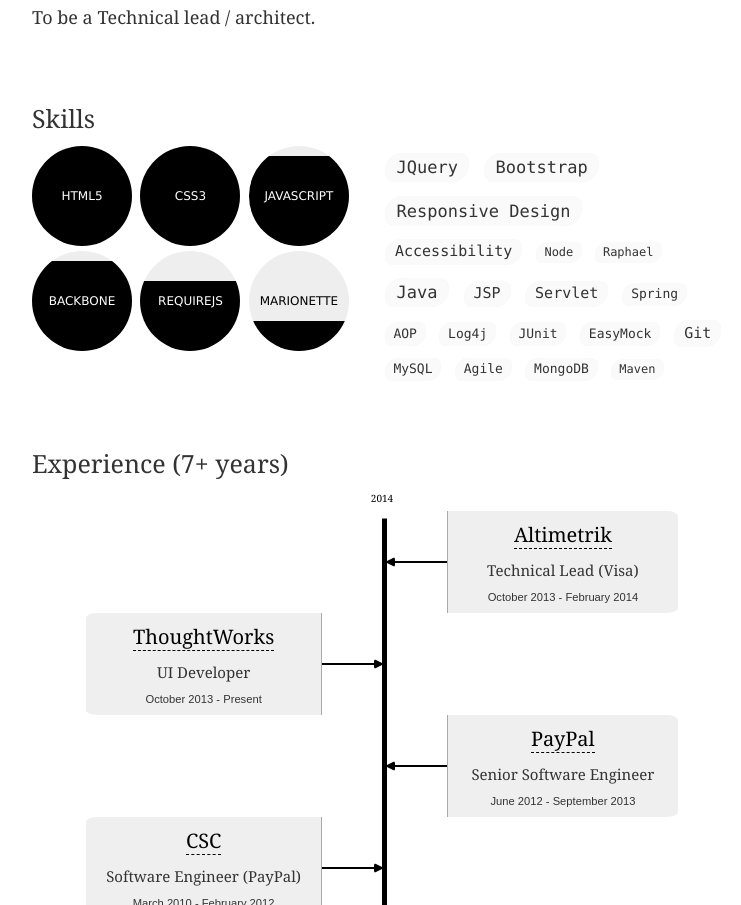
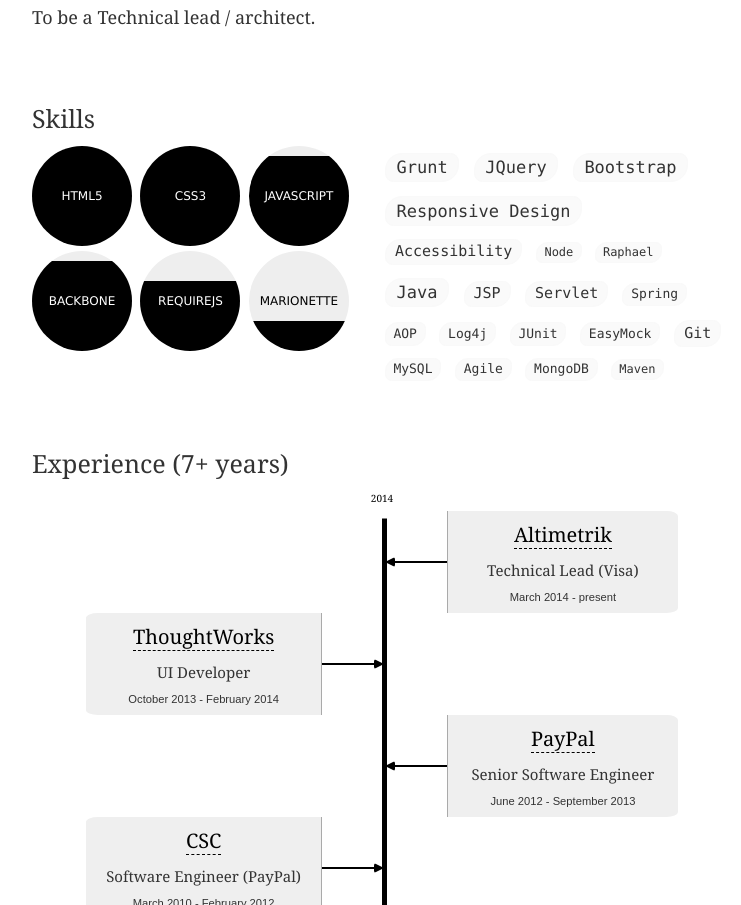
Before and after one commit to vraa/resume, a website: page index.html in a window 1280 px wide. Shown: the part 345-1250 px from the top of the page, without its empty margins (258-999 px from the left). Drawn offline with Linux system fonts and the light colour scheme.

Commit message:
Fix Altimetrik time period and add Grunt to skills.

```diff
--- a/index.html
+++ b/index.html
@@ -89,7 +89,7 @@
 									<li class='skill marionette' data-rating="2"><span class='pot'><em>Marionette</em></span></li>
 								</ul>
 								<ul class='normal'>
-
+									<li class='skill grunt' data-rating="5">Grunt</li>
 									<li class='skill jquery' data-rating="5">JQuery</li>
 									<li class='skill bootstrap' data-rating="5">Bootstrap</li>
 									<li class='skill responsive-design' data-rating="5">Responsive Design</li>
@@ -133,8 +133,8 @@
 												<span class='location'><a href="http://www.altimetrik.com">Altimetrik</a></span>
 												<span class='summary'>Technical Lead (Visa)</span>
 												<span class='time'>
-													<span class='dtstart' title='October 2013'>October 2013</span>
-													<span class='dtend' title='February 2014'>February 2014</span>
+													<span class='dtstart' title='March 2014'>March 2014</span>
+													<span class='dtend' title='present'>present</span>
 												</span>
 											</div>
 										</li>
@@ -146,7 +146,7 @@
 												<span class='summary'>UI Developer</span>
 												<span class='time'>
 													<span class='dtstart' title='October 2012'>October 2013</span>
-													<span class='dtend' title='Present'>Present</span>
+													<span class='dtend' title='February 2014'>February 2014</span>
 												</span>
 											</div>
 										</li>
```
